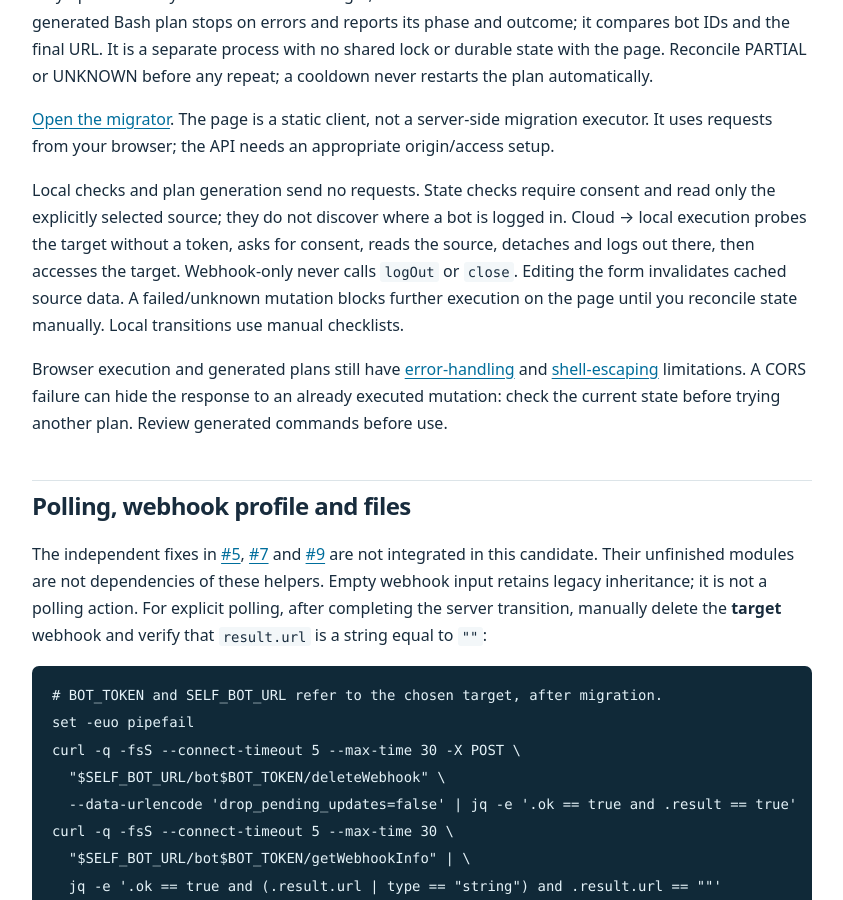
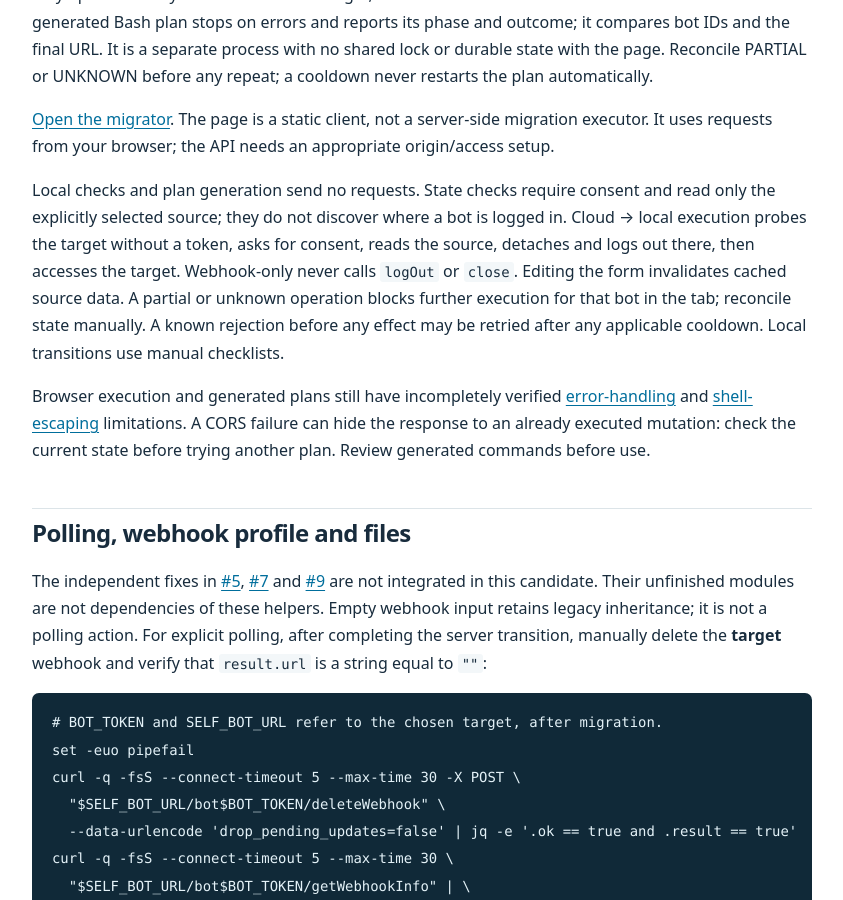
Before and after one commit to ichinya/tg-selfhost-botapi, a Jekyll site: the page built from docs/en/migration.md, in a window 1280 px wide and 900 px high, scrolled down 4774 px. Shown: the whole window, without its empty margins (326-1169 px from the left). Built offline with Jekyll 4.4.1, drawn with Linux system fonts in a browser that asks for light colours.

Commit message:
docs(migration): уточнить исходы и ограничения восстановления; Refs #6

```diff
--- a/docs/en/migration.md
+++ b/docs/en/migration.md
@@ -205,10 +205,11 @@ and read only the explicitly selected source; they do not discover where a bot
 is logged in. Cloud → local execution probes the target without a token, asks
 for consent, reads the source, detaches and logs out there, then accesses the
 target. Webhook-only never calls `logOut` or `close`. Editing the form invalidates
-cached source data. A failed/unknown mutation blocks further execution on the
-page until you reconcile state manually. Local transitions use manual checklists.
+cached source data. A partial or unknown operation blocks further execution for
+that bot in the tab; reconcile state manually. A known rejection before any
+effect may be retried after any applicable cooldown. Local transitions use manual checklists.
 
-Browser execution and generated plans still have
+Browser execution and generated plans still have incompletely verified
 [error-handling](https://github.com/ichinya/tg-selfhost-botapi/issues/6) and
 [shell-escaping](https://github.com/ichinya/tg-selfhost-botapi/issues/8) limitations.
 A CORS failure can hide the response to an already executed mutation: check the
```
Also changed, not shown: docs/ru/migration.md (+4 -3 lines).
